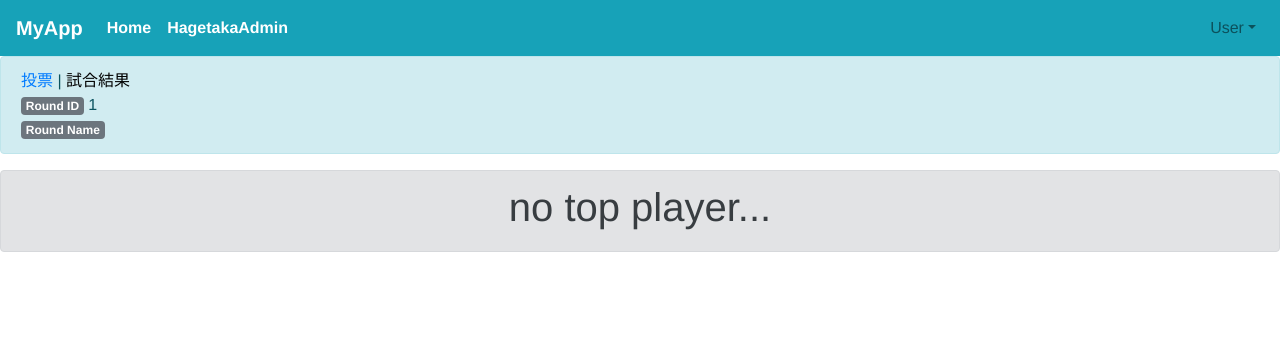
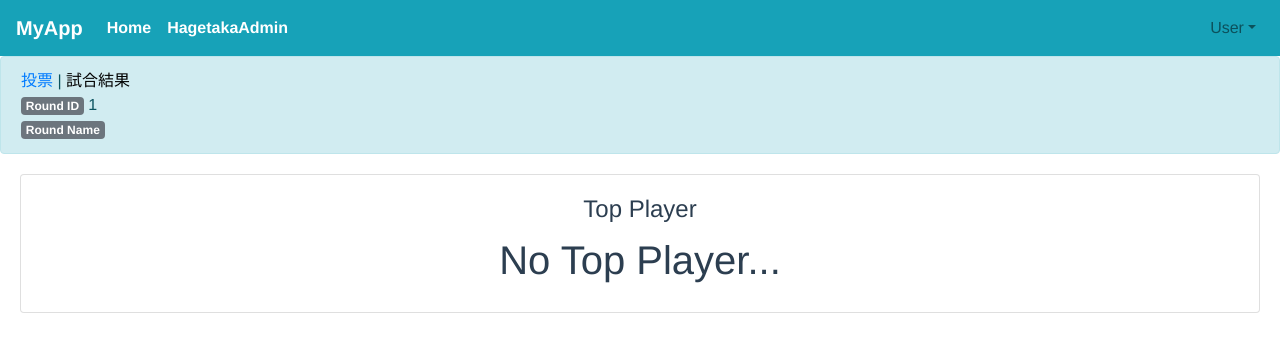
Before and after one commit to leonsk32/MyApp, a Vue app in the folder myapp-front/: page /hagetaka/rounds/1/result in a window 1280 px wide. Shown: the top 352 px of the page. Built offline with nearby package versions, Linux system fonts and the light colour scheme; no server answers; the database is empty.

Commit message:
デザインを修正

```diff
--- a/myapp-front/src/views/HagetakaResult.vue
+++ b/myapp-front/src/views/HagetakaResult.vue
@@ -4,14 +4,16 @@
       v-bind:roundId="$route.params.id"
       v-bind:roundName="round.roundName"
     />
-    <b-alert variant="primary" show v-if="existsTop">
-      <h1>Top Player: {{topAnswer.names[0]}} !!! ({{topAnswer.value}})</h1>
-      <router-link v-bind:to="'/hagetaka/rounds/' + $route.params.id">Back To Game Page</router-link>
-      <br>
-    </b-alert>
-    <b-alert variant="secondary" show v-else>
-      <h1>no top player...</h1>
-    </b-alert>
+    <b-card title="Top Player" style="margin: 20px">
+      <div v-if="existsTop">
+        <h1>⭐ {{topAnswer.names[0]}} ⭐</h1>
+        <b-badge>value</b-badge>
+        {{topAnswer.value}}
+      </div>
+      <div v-else>
+        <h1>No Top Player...</h1>
+      </div>
+    </b-card>
     <b-table hover :items="results"></b-table>
   </div>
 </template>
```
